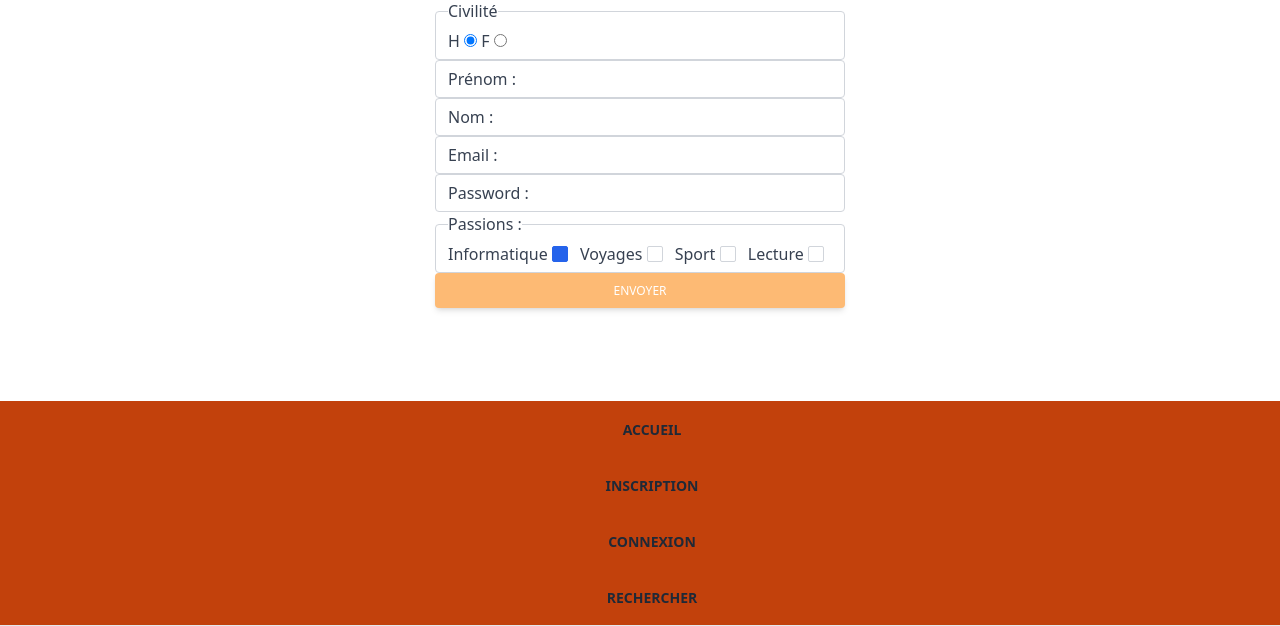
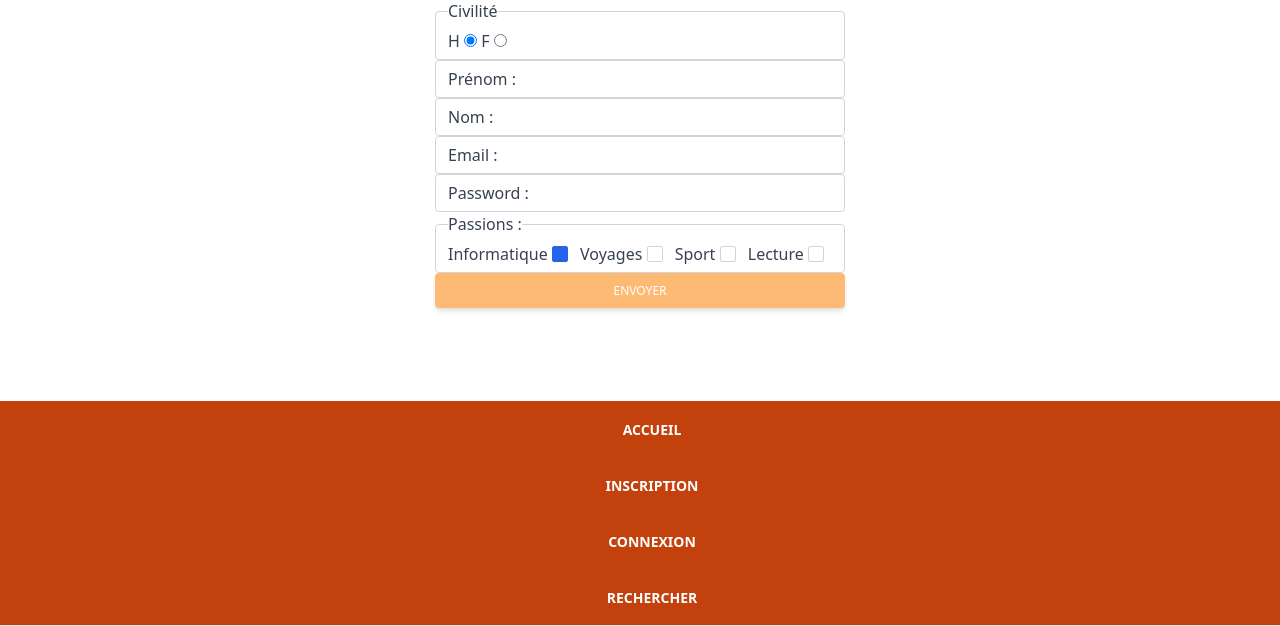
Before and after one commit to mohamed-habbaaina/runtrack3, a PHP site: page / in a window 1280 px wide. Shown: the part 174-800 px from the top of the page. Run offline with PHP 8.4, Linux system fonts and the light colour scheme.

Commit message:
le footer & version final

```diff
--- a/jour08/index.php
+++ b/jour08/index.php
@@ -80,10 +80,10 @@
         <nav id="main-nav" class=" w-full flex justify-center items-center  font-poppins">
 
             <ul id="toggled-menu" class="w-full bg-orange-700 text-gray-800 border-b border-gray-200 flex flex-col items-center ">
-                <li class="py-4 "><a class="text-sm uppercase font-semibold pl-6 hover:text-red-700" href="#Acceuil">Accueil</a></li>
-                <li class="py-4 "><a class="text-sm uppercase font-semibold pl-6 hover:text-red-700" href="#">Inscription</a></li>
-                <li class="py-4 "><a class="text-sm uppercase font-semibold pl-6 hover:text-red-700" href="#">Connexion</a></li>
-                <li class="py-4 "><a class="text-sm uppercase font-semibold pl-6 hover:text-red-700" href="#">Rechercher</a></li>
+                <li class="py-4 "><a class="text-sm text-white uppercase font-semibold pl-6 hover:text-black" href="#Acceuil">Accueil</a></li>
+                <li class="py-4 "><a class="text-sm text-white uppercase font-semibold pl-6 hover:text-black" href="#">Inscription</a></li>
+                <li class="py-4 "><a class="text-sm text-white uppercase font-semibold pl-6 hover:text-black" href="#">Connexion</a></li>
+                <li class="py-4 "><a class="text-sm text-white uppercase font-semibold pl-6 hover:text-black" href="#">Rechercher</a></li>
             </ul>
         </nav>
     </footer>
--- a/jour08/output.css
+++ b/jour08/output.css
@@ -865,6 +865,11 @@ video {
   color: rgb(185 28 28 / var(--tw-text-opacity));
 }
 
+.hover\:text-black:hover {
+  --tw-text-opacity: 1;
+  color: rgb(0 0 0 / var(--tw-text-opacity));
+}
+
 .hover\:shadow-lg:hover {
   --tw-shadow: 0 10px 15px -3px rgb(0 0 0 / 0.1), 0 4px 6px -4px rgb(0 0 0 / 0.1);
   --tw-shadow-colored: 0 10px 15px -3px var(--tw-shadow-color), 0 4px 6px -4px var(--tw-shadow-color);
```
